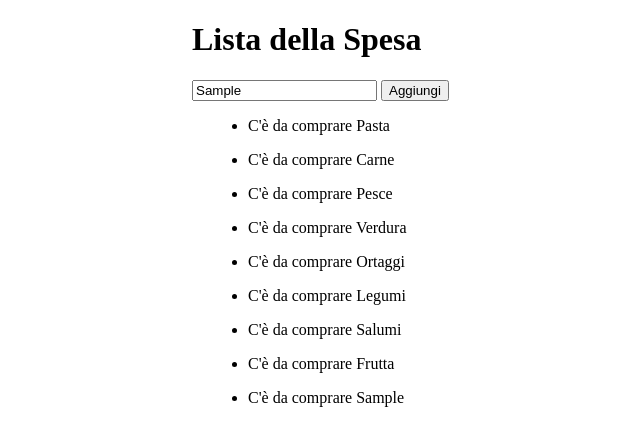
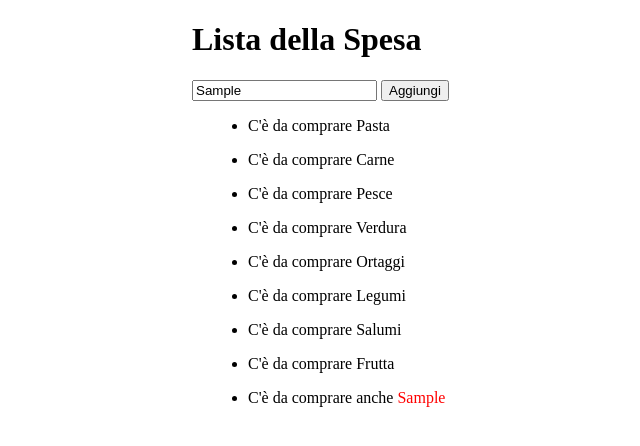
Before and after one commit to LookasWasTaken/js-lista-spesa, a plain HTML site: page index.html in a window 1280 px wide. Both pictures are taken after typing "Sample" into the empty fields and a click on the input "Aggiungi". Shown: the full height of the page, 132-772 px from the left. Drawn offline with Linux system fonts and the light colour scheme.

Commit message:
add visual

```diff
--- a/assets/css/style.css
+++ b/assets/css/style.css
@@ -6,3 +6,7 @@
 li{
     margin: 1rem;
 }
+
+span{
+    color: red;
+}
--- a/assets/js/main.js
+++ b/assets/js/main.js
@@ -39,7 +39,7 @@ function addItem() {
     console.log(shoppingList);
     listEl.insertAdjacentHTML(
       "beforeend",
-      `<li>C'è da comprare ${inputValue}</li>`
+      `<li>C'è da comprare anche <span>${inputValue}</span></li>`
     );
     return false;
   }
```
